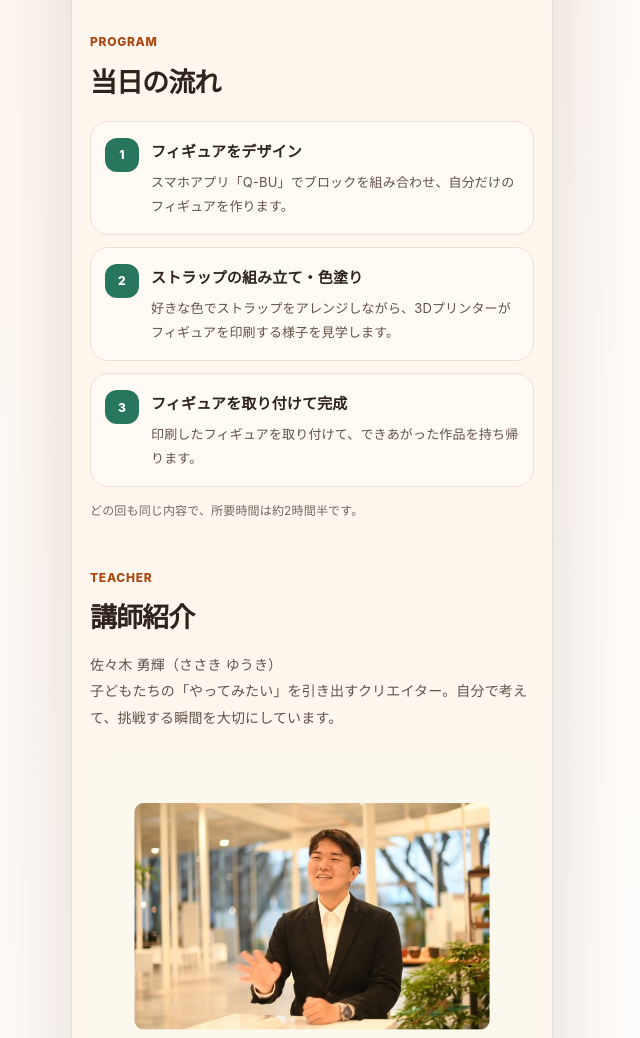
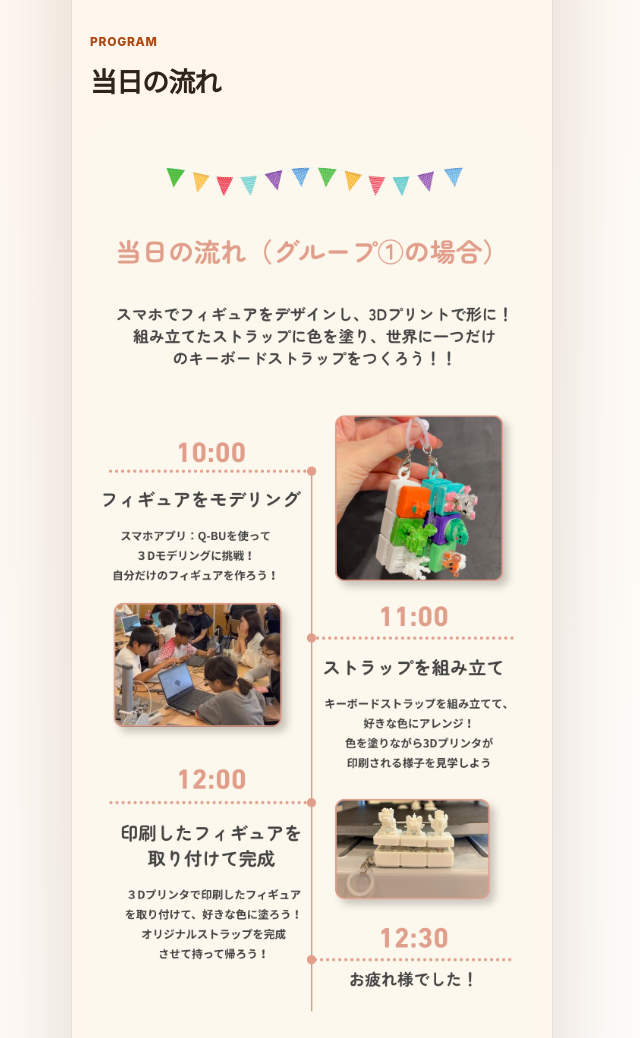
Before and after one commit to ThouLab/HomePage, a plain HTML site: page products/workshop/20261122A/index.html in a window 1280 px wide. Shown: the part 1661-2699 px from the top of the page, without its empty margins (328-968 px from the left). Drawn offline with Linux system fonts and the light colour scheme.

Commit message:
Publish updated November workshop program artwork

```diff
--- a/products/workshop/20261122A/index.html
+++ b/products/workshop/20261122A/index.html
@@ -78,12 +78,9 @@
           <p class="section-kicker">Program</p>
           <h2 id="program-title">当日の流れ</h2>
         </div>
-        <ol class="flow-list">
-          <li><span class="step-number" aria-hidden="true">1</span><div><h3>フィギュアをデザイン</h3><p>スマホアプリ「Q-BU」でブロックを組み合わせ、自分だけのフィギュアを作ります。</p></div></li>
-          <li><span class="step-number" aria-hidden="true">2</span><div><h3>ストラップの組み立て・色塗り</h3><p>好きな色でストラップをアレンジしながら、3Dプリンターがフィギュアを印刷する様子を見学します。</p></div></li>
-          <li><span class="step-number" aria-hidden="true">3</span><div><h3>フィギュアを取り付けて完成</h3><p>印刷したフィギュアを取り付けて、できあがった作品を持ち帰ります。</p></div></li>
-        </ol>
-        <p class="note">どの回も同じ内容で、所要時間は約2時間半です。</p>
+        <figure class="portrait-wrap">
+          <img src="../../../assets/potera/1122A/workshop-program.png" width="1170" height="2600" alt="10時開始の回の例。10:00にQ-BUでフィギュアをデザイン、11:00にストラップの組み立て・色塗りと3Dプリント見学、12:00にフィギュアを取り付け、12:30に終了。完成した作品は持ち帰れます。どの回も進行は同じです。" loading="lazy" />
+        </figure>
       </section>
 
       <section class="section" aria-labelledby="teacher-title">
```
Also changed, not shown: assets/potera/1122A/workshop-program.png (added).
